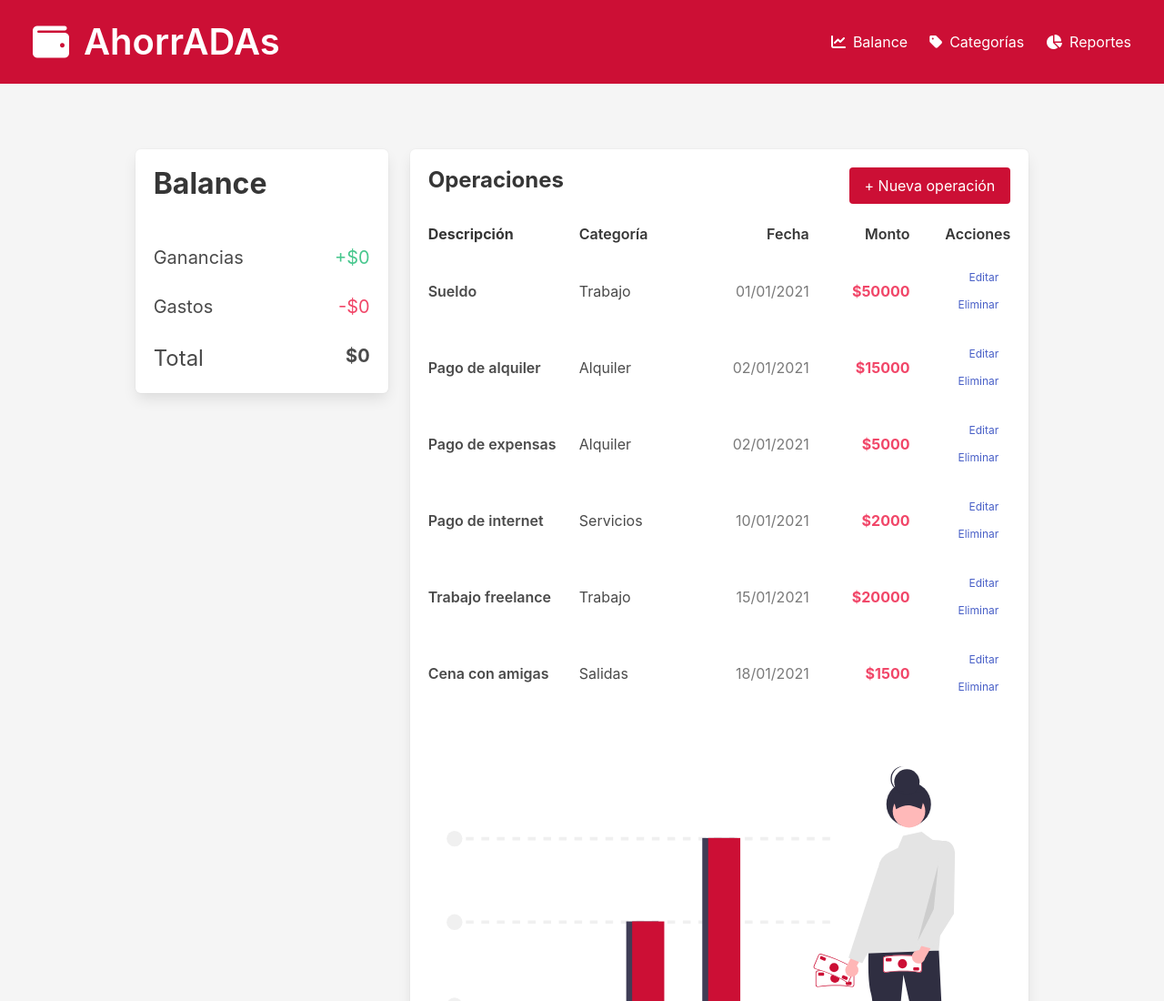
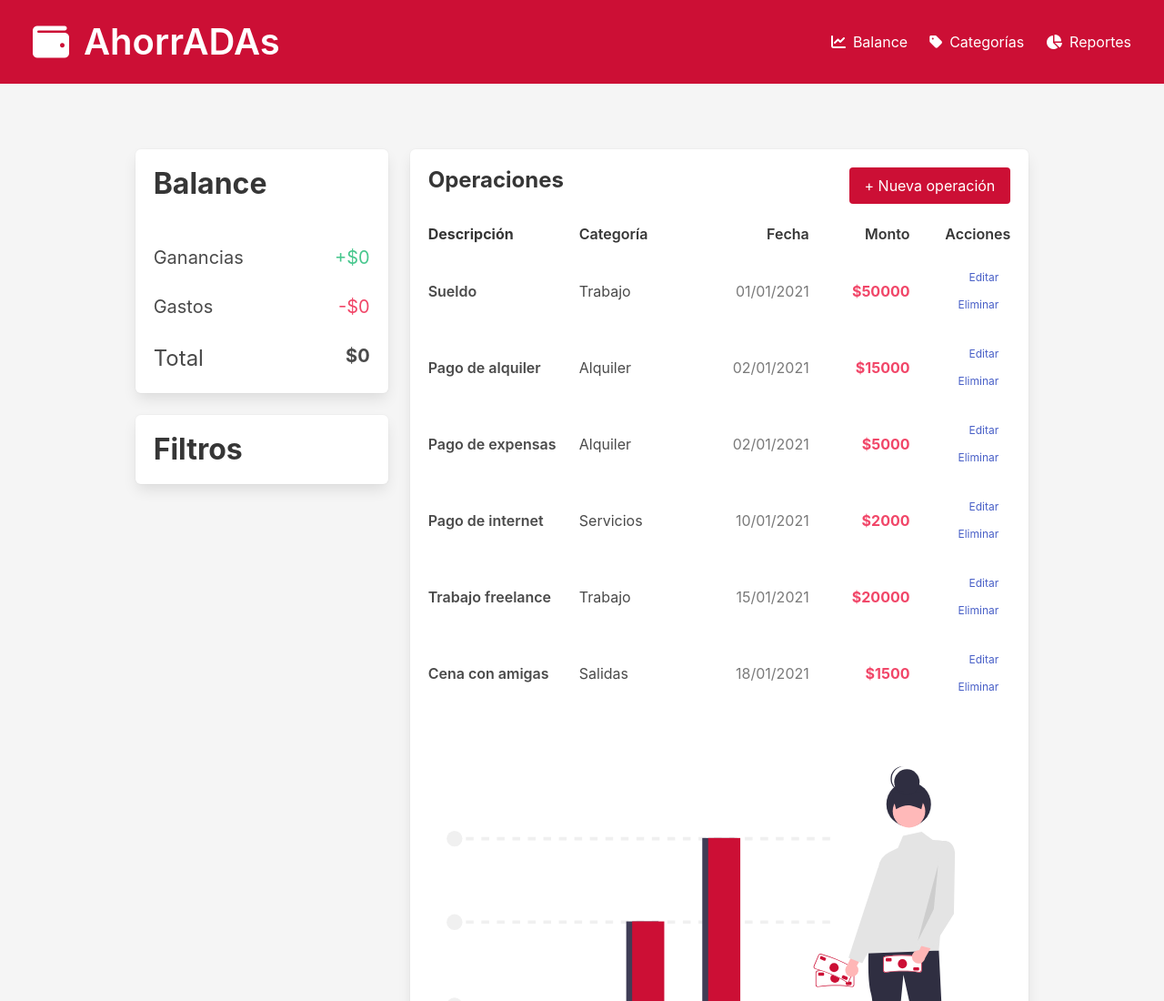
Before and after one commit to Carolinalmrz89/AhorrADAs, a plain HTML site: page index.html in a window 1280 px wide. Shown: the top 1100 px of the page at 91% size. Drawn offline with nearby package versions, Linux system fonts and the light colour scheme.

Commit message:
Se creó article de filtros

```diff
--- a/index.html
+++ b/index.html
@@ -58,6 +58,9 @@
                 <p class="mt-5 has-text-right is-size-5 has-text-weight-bold">$0</p>
               </div>
             </div>
+          </article>
+          <article class="box">
+            <h2 class="title has-text-weight-bold">Filtros</h2>
           </article>
         </div>
         <div class="column is-7">
```
